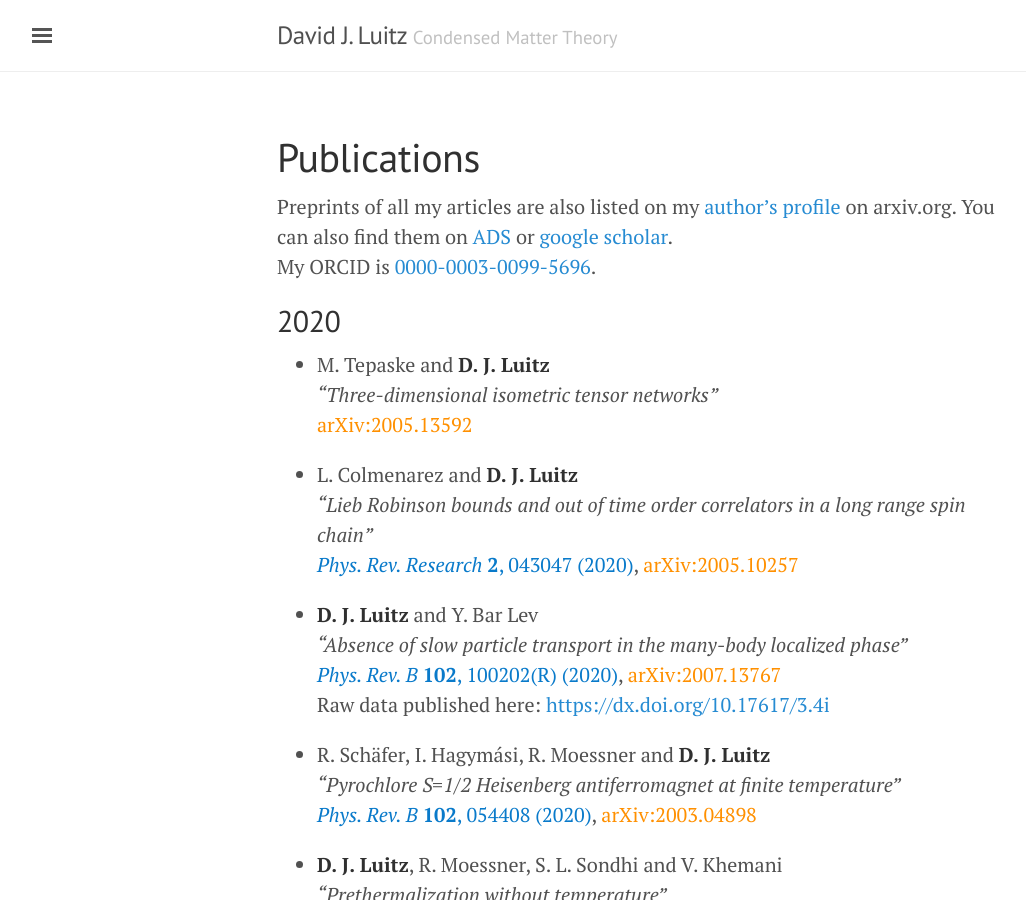
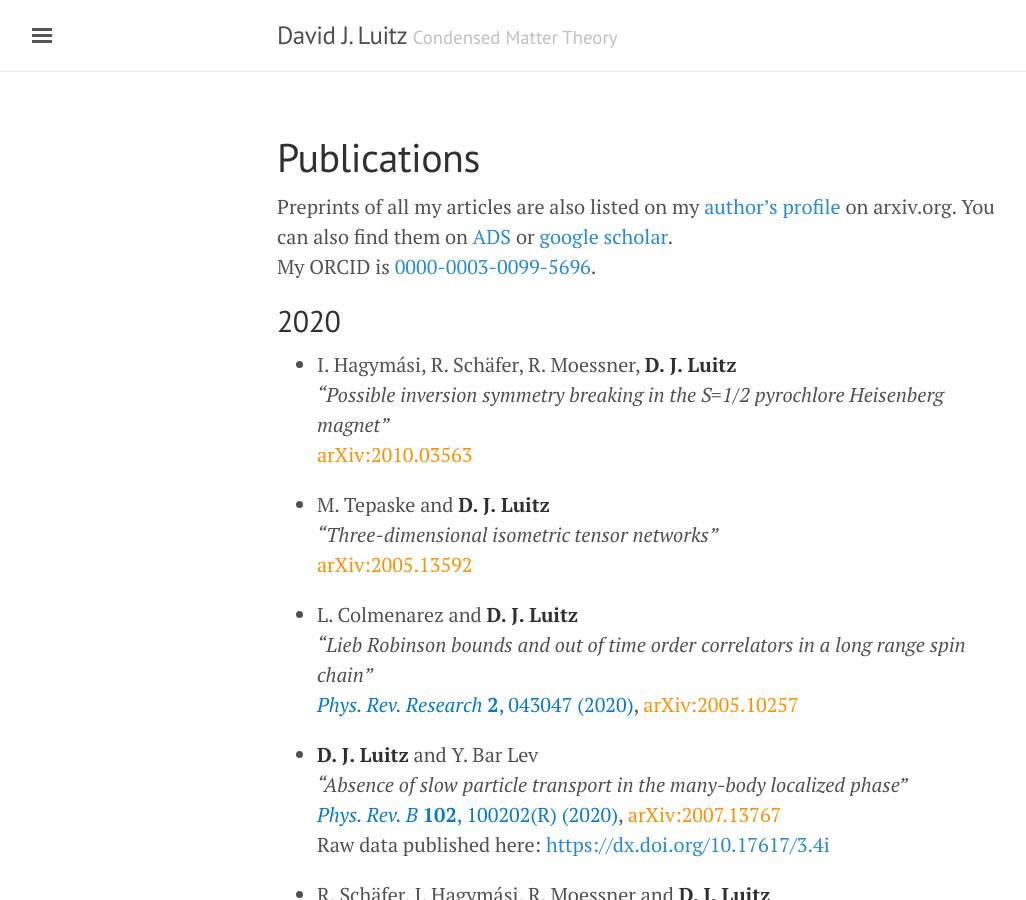
Before and after one commit to dluitz/dluitz.github.io, a Jekyll site: the page built from publications.md, in a window 1280 px wide and 900 px high. Shown: the whole window, without its empty margins (3-1029 px from the left). Built offline with Jekyll 4.4.1, drawn with Linux system fonts in a browser that asks for light colours.

Commit message:
[publist] update

```diff
--- a/publications.md
+++ b/publications.md
@@ -11,6 +11,9 @@ My ORCID is [0000-0003-0099-5696](https://orcid.org/0000-0003-0099-5696).
 2020
 ----
 
++ I. Hagymási, R. Schäfer, R. Moessner, **D. J. Luitz**
+*"Possible inversion symmetry breaking in the S=1/2 pyrochlore Heisenberg magnet"*
+[arXiv:2010.03563](https://arxiv.org/abs/2010.03563){:class='arxiv'}
 
 + M. Tepaske and **D. J. Luitz**
 *"Three-dimensional isometric tensor networks"*
```
